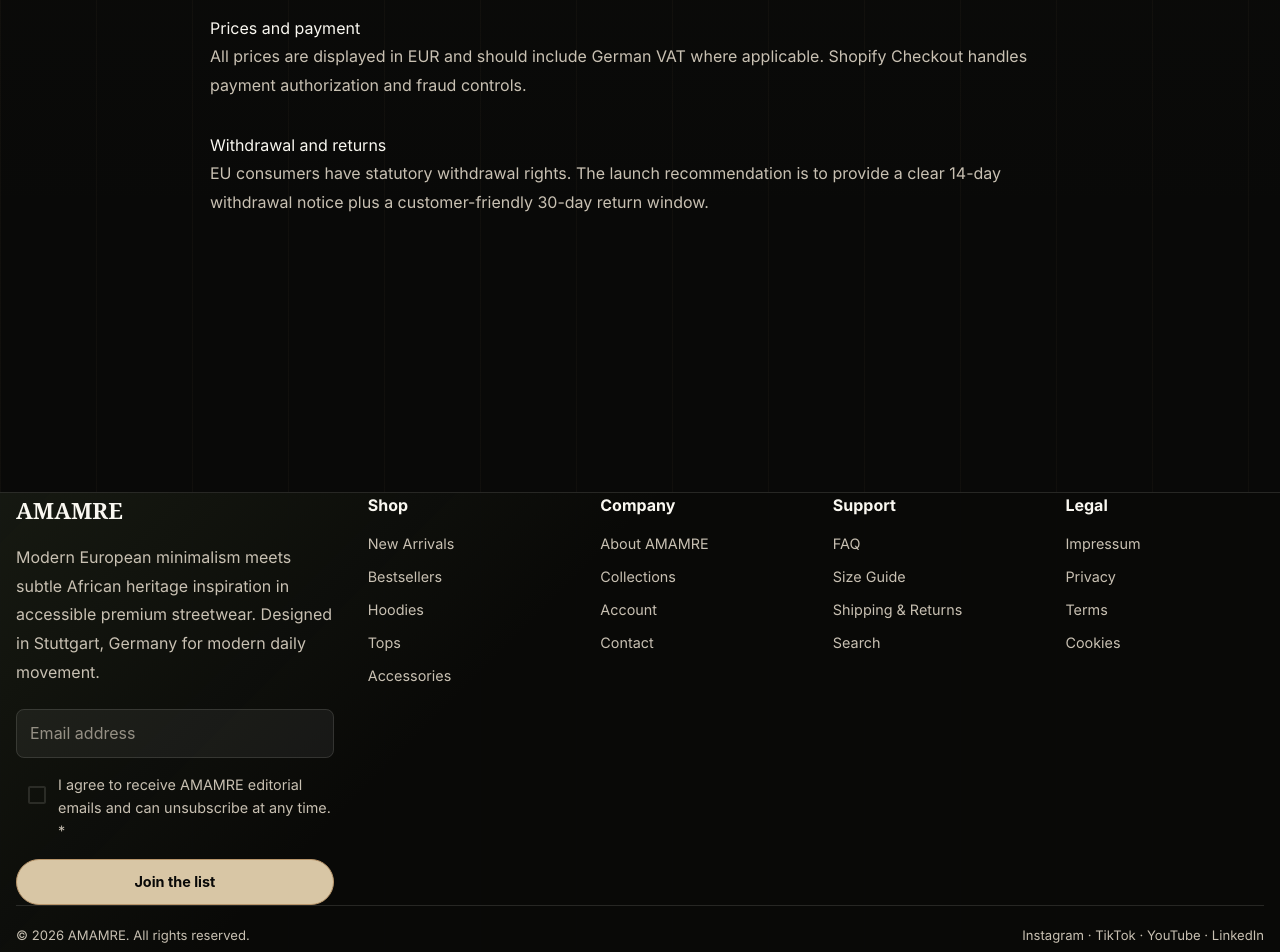
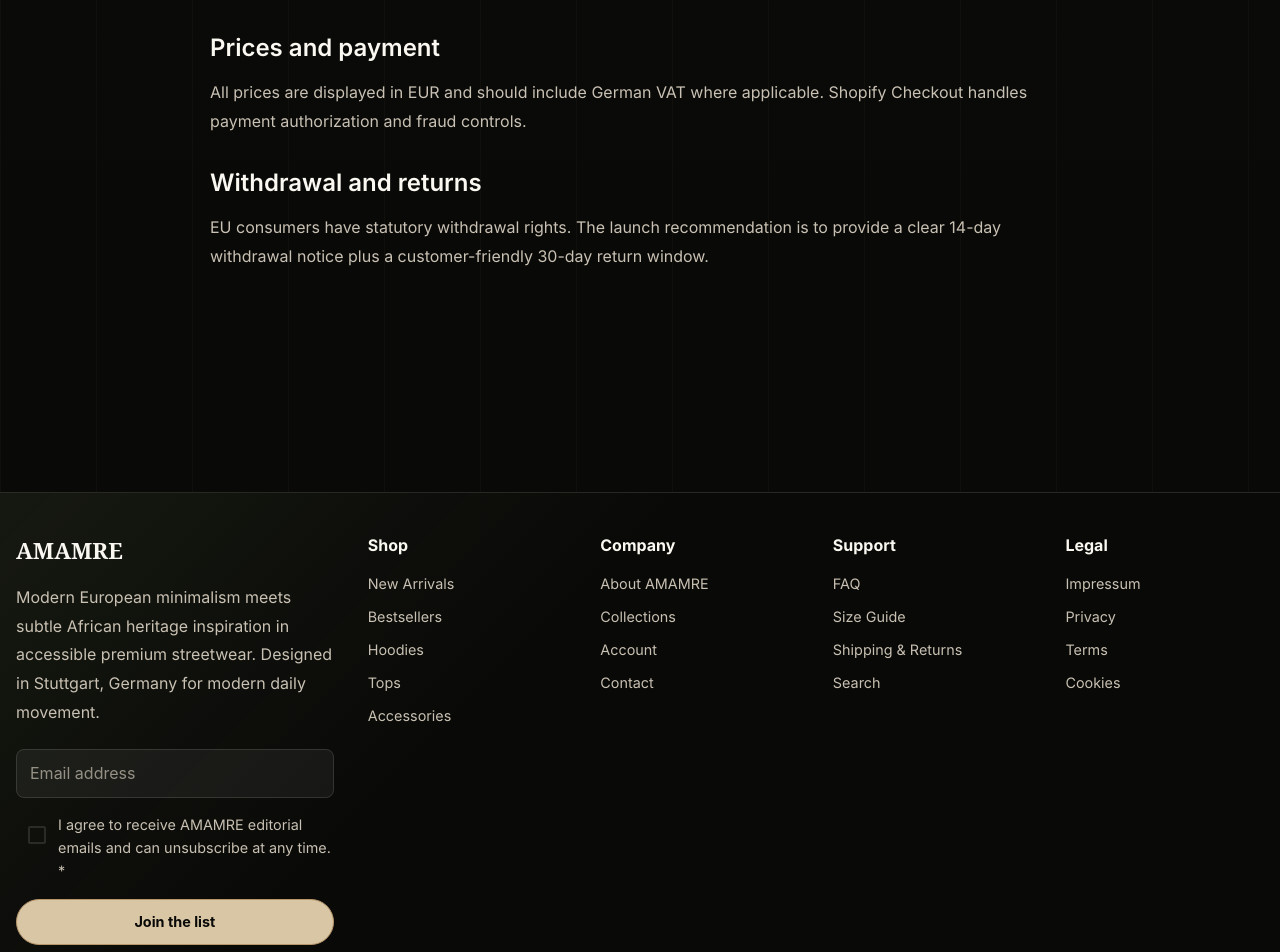
Before and after one commit to Amamre/frontend, a Next.js app: page /terms in a window 1280 px wide. Shown: the part 380-1332 px from the top of the page. Built offline with nearby package versions, Linux system fonts and the light colour scheme; no server answers.

Commit message:
optimized ux

```diff
--- a/src/app/(marketing)/about/page.tsx
+++ b/src/app/(marketing)/about/page.tsx
@@ -40,7 +40,7 @@
                 a practical everyday rhythm. The brand is premium by
                 construction, not by exclusion.
               </BodyCopy>
-              <BodyCopy>
+              <BodyCopy sx={{pt:2}}>
                 The launch collection focuses on pieces with a real reason to
                 exist: satin-lined hoods and beanies, structured layers, precise
                 trims, and understated details that carry heritage without
--- a/src/app/(marketing)/shipping-returns/page.tsx
+++ b/src/app/(marketing)/shipping-returns/page.tsx
@@ -31,10 +31,10 @@
             </Surface>
           ))}
         </ContentGrid>
-        <Typography component="h2" sx={{ mt: 4.25 }}>
+        <Typography variant="h2" sx={{ mt: 4.25, fontWeight: 600 }}>
           Returns
         </Typography>
-        <BodyCopy>
+        <BodyCopy sx={{pt:2}}>
           AMAMRE should support the statutory EU withdrawal period and a clear
           return portal before launch. Items must be unworn, unwashed, and
           returned with original tags.
--- a/src/app/(shop)/collections/page.tsx
+++ b/src/app/(shop)/collections/page.tsx
@@ -46,10 +46,10 @@
               key={collection.id}
             >
               <Eyebrow>{collection.products.length} pieces</Eyebrow>
-              <Typography component="h2" sx={{ mt: 0 }}>
+              <Typography variant="h2" sx={{ mt: 0, fontWeight: 600 }}>
                 {collection.title}
               </Typography>
-              <BodyCopy>{collection.description}</BodyCopy>
+              <BodyCopy sx={{pt:2}}>{collection.description}</BodyCopy>
             </EditorialCard>
           ))}
         </ContentGrid>
--- a/src/app/not-found.tsx
+++ b/src/app/not-found.tsx
@@ -12,7 +12,7 @@
       <div>
         <Eyebrow>404</Eyebrow>
         <Headline>This page is not in the collection.</Headline>
-        <BodyCopy>
+        <BodyCopy sx={{py:2}}>
           The route may have moved, or the product is no longer available.
         </BodyCopy>
         <AppButton href="/shop" variant="primary">
--- a/src/components/cart/CartClient.tsx
+++ b/src/components/cart/CartClient.tsx
@@ -120,7 +120,7 @@
                   />
                 </Box>
                 <Box>
-                  <Typography component="h2" sx={{ m: "0 0 6px" }}>
+                  <Typography variant="h2" sx={{ m: "0 0 6px" }}>
                     {item.product.title}
                   </Typography>
                   <BodyCopy sx={{ m: 0 }}>
--- a/src/components/layout/Footer.tsx
+++ b/src/components/layout/Footer.tsx
@@ -38,6 +38,7 @@
       component="footer"
       sx={{
         mt: 9,
+        pt: 5,
         borderTop: `1px solid ${brandColors.border}`,
         background:
           "linear-gradient(135deg, rgba(79, 95, 63, 0.18), transparent 38%), rgba(9, 9, 8, 0.94)",
@@ -53,6 +54,7 @@
           },
           gap: 4.25,
           py: "56px 36px",
+          mb: 2,
         }}
       >
         <Box>
@@ -60,6 +62,7 @@
             component="h3"
             sx={{
               m: "0 0 14px",
+
               fontFamily: 'Georgia, "Times New Roman", serif',
               fontSize: "1.4rem",
               fontWeight: 700,
--- a/src/components/marketing/LegalPage.tsx
+++ b/src/components/marketing/LegalPage.tsx
@@ -30,10 +30,10 @@
         <Subhead sx={{ mt: 2.25 }}>{intro}</Subhead>
         {sections.map((section) => (
           <Box component="section" key={section.title}>
-            <Typography component="h2" sx={{ mt: 4.25 }}>
+            <Typography variant="h2" sx={{ mt: 4.25, fontWeight: 600 }}>
               {section.title}
             </Typography>
-            <BodyCopy>{section.body}</BodyCopy>
+            <BodyCopy sx={{pt:2}}>{section.body}</BodyCopy>
           </Box>
         ))}
       </AppContainer>
--- a/src/components/shop/WishlistClient.tsx
+++ b/src/components/shop/WishlistClient.tsx
@@ -25,7 +25,7 @@
         <div>
           <Eyebrow>Wishlist</Eyebrow>
           <Headline>No saved pieces yet.</Headline>
-          <BodyCopy>
+          <BodyCopy sx={{py: 2}}>
             Save products while you browse and return to them before checkout.
           </BodyCopy>
           <AppButton href="/shop" variant="primary">
```
